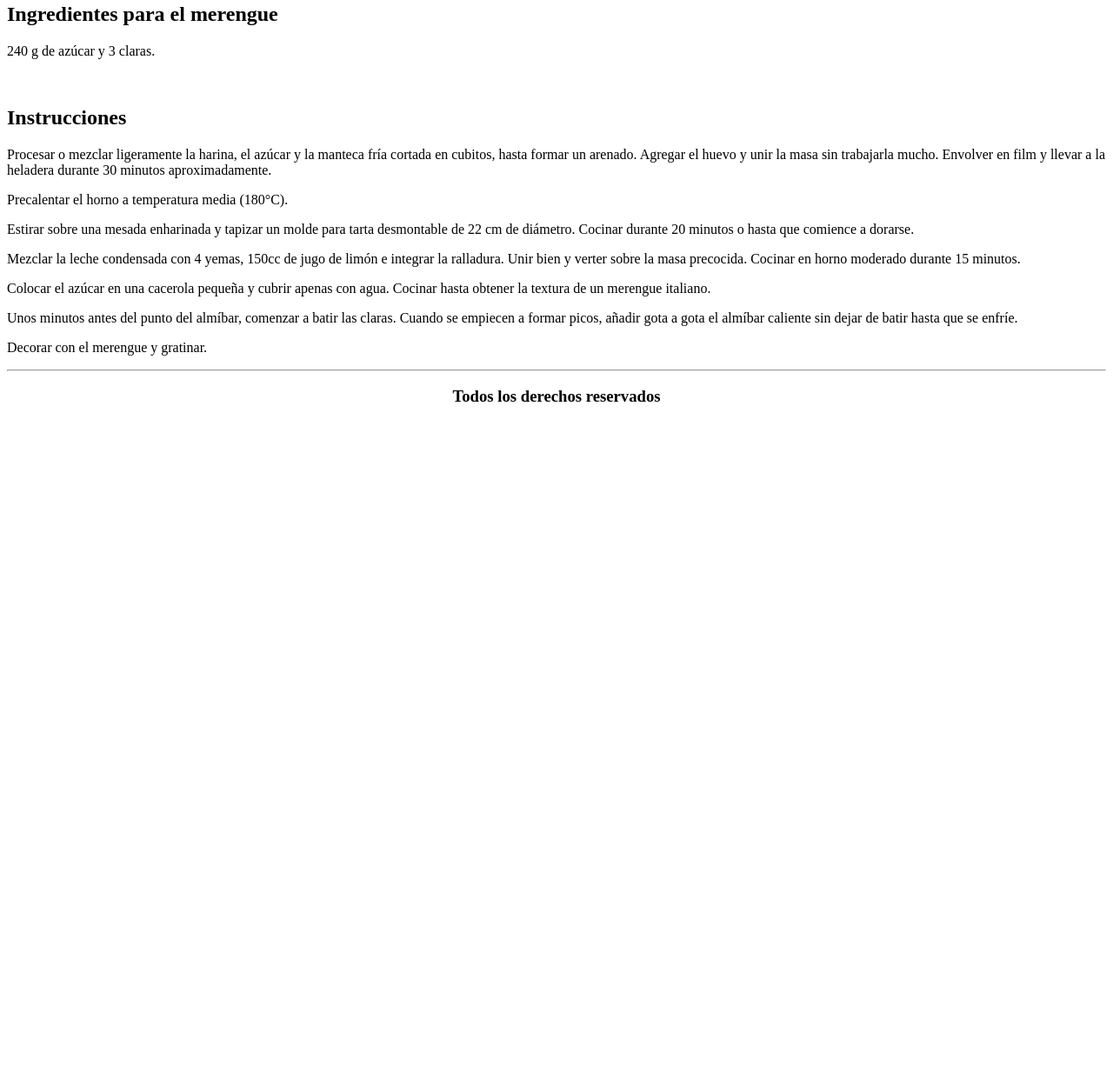
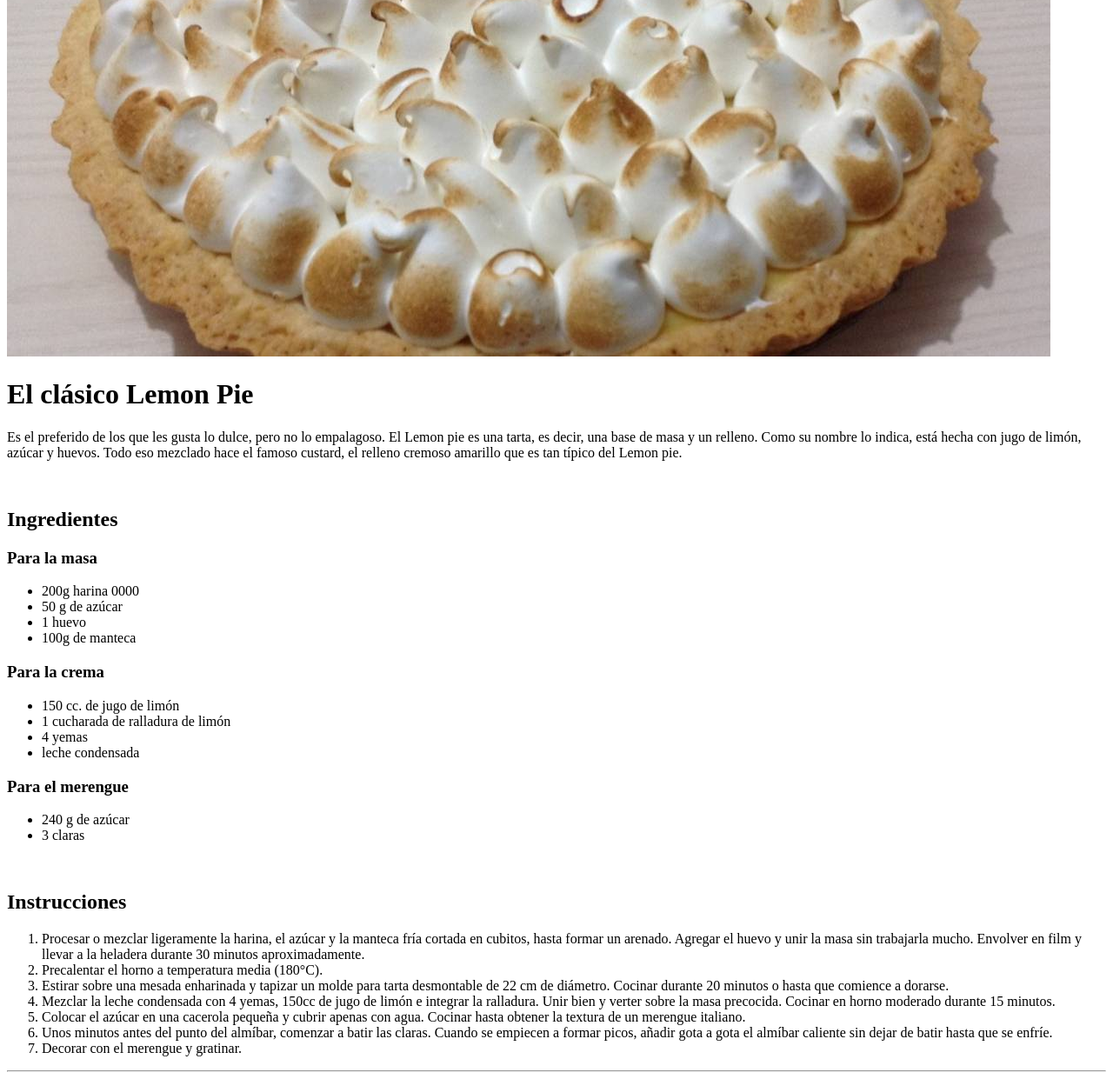
Before and after one commit to Hernandsv01/ProjectInterface-Frontend1, a plain HTML site: page LemonPie/index.html in a window 1280 px wide. Shown: the part 432-1673 px from the top of the page at 87% size. Before the commit the page ends 918 px from the top, so only its background shows below. Drawn offline with Linux system fonts and the light colour scheme.

Commit message:
Improved lemon pie

```diff
--- a/LemonPie/index.html
+++ b/LemonPie/index.html
@@ -1,75 +1,83 @@
 <!DOCTYPE html>
 <html lang="en">
-
   <head>
-    <meta charset="UTF-8">
-    <meta http-equiv="X-UA-Compatible" content="IE=edge">
-    <meta name="viewport" content="width=device-width, initial-scale=1.0">
+    <meta charset="UTF-8" />
+    <meta http-equiv="X-UA-Compatible" content="IE=edge" />
+    <meta name="viewport" content="width=device-width, initial-scale=1.0" />
     <title>Document</title>
   </head>
 
   <body>
     <header>
-        <h3>Logo Front End 1</h3>
+      <img src="./img/LogoBakery.jpg" alt="Logo pagina" height="200" />
     </header>
-    <hr>
+    <img src="./img/LemonPieFoto.jpg" alt="Foto Lemon Pie" />
     <main>
-        <h1 align="center">El clásico Lemon Pie</h1>
-        <p>Es el preferido de los que les gusta lo dulce, pero no lo empalagoso. El Lemon pie es una tarta, es decir,
-            una base de masa y un relleno. Como su nombre lo indica, está hecha con jugo de limón, azúcar y huevos. Todo
-            eso mezclado hace el famoso custard, el relleno cremoso amarillo que es tan típico del Lemon pie.</p>
-        <section>
-            <h1>Ingredientes para la masa</h1>
+      <h1>El clásico Lemon Pie</h1>
       <p>
-                200 g harina 0000, 50 g de azúcar, 1 huevo y 100 g de manteca.
+        Es el preferido de los que les gusta lo dulce, pero no lo empalagoso. El
+        Lemon pie es una tarta, es decir, una base de masa y un relleno. Como su
+        nombre lo indica, está hecha con jugo de limón, azúcar y huevos. Todo
+        eso mezclado hace el famoso custard, el relleno cremoso amarillo que es
+        tan típico del Lemon pie.
       </p>
       <br>
-            <h1>Ingredientes para la crema</h1>
-            <p>
-                150 cc. de jugo de limón, 1 cucharada de ralladura de limón, 4 yemas y leche condensada.
-            </p>
-            <br>
-            <h1>Ingredientes para el merengue</h1>
-            <p>
-                240 g de azúcar y 3 claras.
-            </p>
+      <h2>Ingredientes</h2>
+      <section>
+        <h3>Para la masa</h3>
+        <ul>
+          <li>200g harina 0000</li>
+          <li>50 g de azúcar</li>
+          <li>1 huevo</li>
+          <li>100g de manteca</li>
+        </ul>
+        <h3>Para la crema</h3>
+        <ul>
+          <li>150 cc. de jugo de limón</li>
+          <li>1 cucharada de ralladura de limón</li>
+          <li>4 yemas</li>
+          <li>leche condensada</li>
+        </ul>
+        <h3>Para el merengue</h3>
+        <ul>
+          <li>240 g de azúcar</li>
+          <li>3 claras</li>
+        </ul>
       </section>
-        <br>
+      <br />
       <section>
         <h1>Instrucciones</h1>
-            <p>
-                Procesar o mezclar ligeramente la harina, el azúcar y la manteca fría cortada en cubitos, hasta formar
-                un arenado. Agregar el huevo y unir la masa sin trabajarla mucho. Envolver en film y llevar a la
+        <ol>
+          <li>
+            Procesar o mezclar ligeramente la harina, el azúcar y la manteca
+            fría cortada en cubitos, hasta formar un arenado. Agregar el huevo y
+            unir la masa sin trabajarla mucho. Envolver en film y llevar a la
             heladera durante 30 minutos aproximadamente.
-            </p>
-            <p>
-                Precalentar el horno a temperatura media (180°C).
-            </p>
-            <p>
-                Estirar sobre una mesada enharinada y tapizar un molde para tarta desmontable de 22 cm de diámetro. Cocinar
-                durante 20 minutos o hasta que comience a dorarse.
-            </p>
-            <p>
-                Mezclar la leche condensada con 4 yemas, 150cc de jugo de limón e integrar la ralladura. Unir bien y verter sobre la masa precocida. Cocinar en horno
-                moderado durante 15 minutos.
-            </p>
-            <p>
-                Colocar el azúcar en una cacerola pequeña y cubrir apenas con agua. Cocinar hasta obtener la textura de
-                un merengue italiano.
-            </p>
-            <p>
-                Unos minutos antes del punto del almíbar, comenzar a batir las claras. Cuando se
-                empiecen a formar picos, añadir gota a gota el almíbar caliente sin dejar de batir hasta que se enfríe.
-            </p>
-            <p>
-                Decorar con el merengue y gratinar.
-            </p>
+          </li>
+          <li>Precalentar el horno a temperatura media (180°C).</li>
+          <li>
+            Estirar sobre una mesada enharinada y tapizar un molde para tarta
+            desmontable de 22 cm de diámetro. Cocinar durante 20 minutos o hasta
+            que comience a dorarse.
+          </li>
+          <li>
+            Mezclar la leche condensada con 4 yemas, 150cc de jugo de limón e
+            integrar la ralladura. Unir bien y verter sobre la masa precocida.
+            Cocinar en horno moderado durante 15 minutos.
+          </li>
+          <li>
+            Colocar el azúcar en una cacerola pequeña y cubrir apenas con agua.
+            Cocinar hasta obtener la textura de un merengue italiano.
+          </li>
+          <li>
+            Unos minutos antes del punto del almíbar, comenzar a batir las
+            claras. Cuando se empiecen a formar picos, añadir gota a gota el
+            almíbar caliente sin dejar de batir hasta que se enfríe.
+          </li>
+          <li>Decorar con el merengue y gratinar.</li>
+        </ol>
       </section>
     </main>
-    <hr>
-    <footer>
-        <h3 align="center">Todos los derechos reservados</h3>
-    </footer>
+    <hr/>
   </body>
-
 </html>
```
Also changed, not shown: LemonPie/img/LemonPieFoto.jpg (added), LemonPie/img/LogoBakery.jpg (added). Lines whose indentation alone changed are shown as unchanged.
